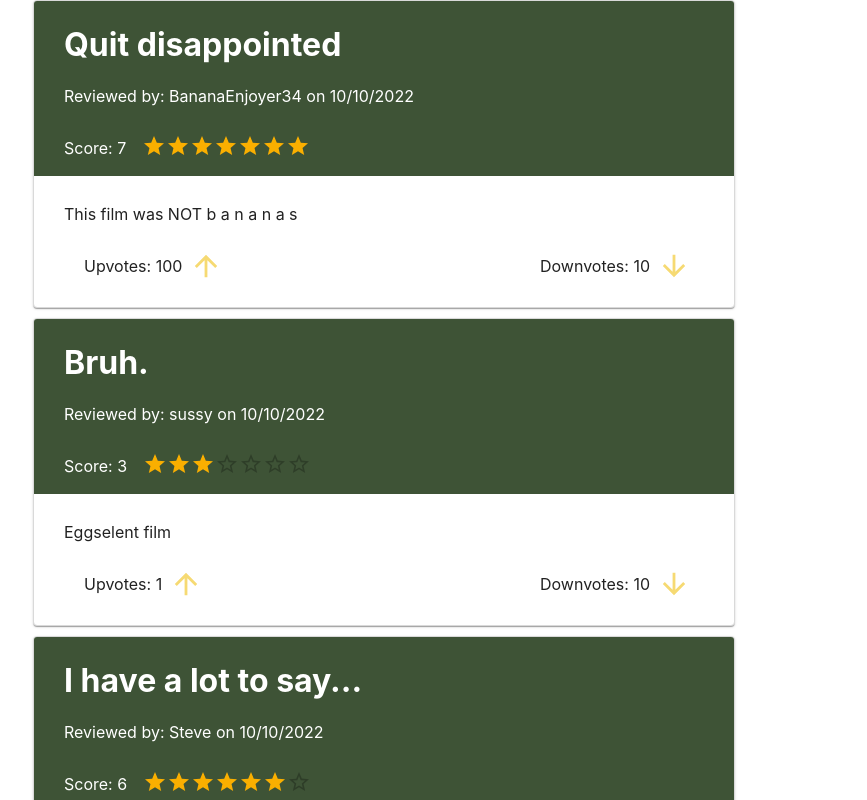
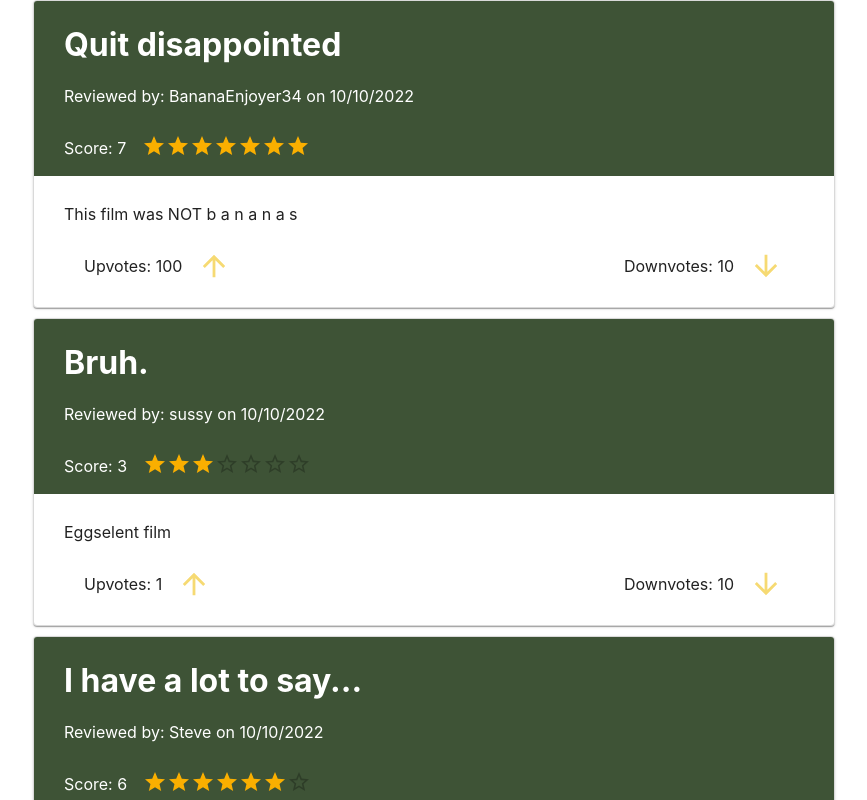
Before and after one commit to bbmcmann/307MovieProject, a React (Create React App) app in the folder frontend/: page / in a window 1280 px wide. Shown: the top 800 px of the page, without its empty margins (31-898 px from the left). Built offline with nearby package versions, Linux system fonts and the light colour scheme.

Commit message:
implemented voting

```diff
--- a/frontend/src/components/Review.jsx
+++ b/frontend/src/components/Review.jsx
@@ -1,12 +1,13 @@
 import Card from '@mui/material/Card';
-import { Rating } from '@mui/material';
+import { Rating, IconButton  } from '@mui/material';
 import styled from 'styled-components';
 import ArrowUpwardIcon from '@mui/icons-material/ArrowUpward';
 import ArrowDownwardIcon from '@mui/icons-material/ArrowDownward';
+import { useState } from 'react';
 
 const StyledCard = styled(Card)`
   border: 1px solid #D9D9D9;
-  width: 700px;
+  width: 800px;
   margin-bottom: 10px;
   box-shadow: 5px 5px 5px gray;
   text-align: left;
@@ -63,7 +64,6 @@ const RevWrap = styled.div`
   padding-left: 16px;
 `
 
-
 function Review({
   userName,
   review_txt,
@@ -72,6 +72,36 @@ function Review({
   downvotes,
   date_posted,
   score}) {
+
+  const handleVote = (thisVote) => {
+    if(!voted){
+      setVoted(true);
+      setVote(thisVote);
+      if(thisVote === 'up'){
+        setCurUpVote(curUpVote + 1);
+      }
+      else{
+        setCurDownVote(curDownVote + 1);
+      }
+    }
+    else if(vote !== thisVote){
+      setVote(thisVote);
+      if(thisVote === 'up'){
+        setCurUpVote(curUpVote + 1);
+        setCurDownVote(curDownVote - 1);
+      }
+      else{
+        setCurDownVote(curDownVote + 1);
+        setCurUpVote(curUpVote - 1);
+      }
+    }
+  }
+
+  const [curUpVote, setCurUpVote] = useState(upvotes);
+  const [curDownVote, setCurDownVote] = useState(downvotes);
+  const [voted, setVoted] = useState(false);   // might have to save this in db actually to log if they have voted on a review before
+  const [vote, setVote] = useState('');
+
   return (
     <div>
       <StyledCard sx={{minWidth: 50}}>
@@ -88,19 +118,22 @@ function Review({
               />
             </RevWrap>
           </ScoreBlock>
-
         </TopBlock>
         <TextBlock>
           <p>{review_txt}</p>
         </TextBlock>
         <VoteBar>
           <VoteDiv>
-            <p>Upvotes: {upvotes}</p>
-            <UpVote />
+            <p>Upvotes: {curUpVote}</p>
+            <IconButton onClick={() => handleVote('up')}>
+              <UpVote />
+            </IconButton>
           </VoteDiv>
           <VoteDiv>
-            <p>Downvotes: {downvotes}</p>
-            <DownVote />
+            <p>Downvotes: {curDownVote}</p>
+            <IconButton onClick={() => handleVote('down')}>
+              <DownVote />
+            </IconButton>
           </VoteDiv>
         </VoteBar>
       </StyledCard>
--- a/frontend/src/components/ReviewList.jsx
+++ b/frontend/src/components/ReviewList.jsx
@@ -51,7 +51,10 @@ function ReviewList() {
       <StyledCon>
         {testData ? testData.map((review) => {
             return (
-              <Review {...review}/>
+              <div key={review.userName}>
+                <Review {...review}/>
+              </div>
+
             )
         }) : <p>No Reviews Yet</p>}
       </StyledCon>
```
